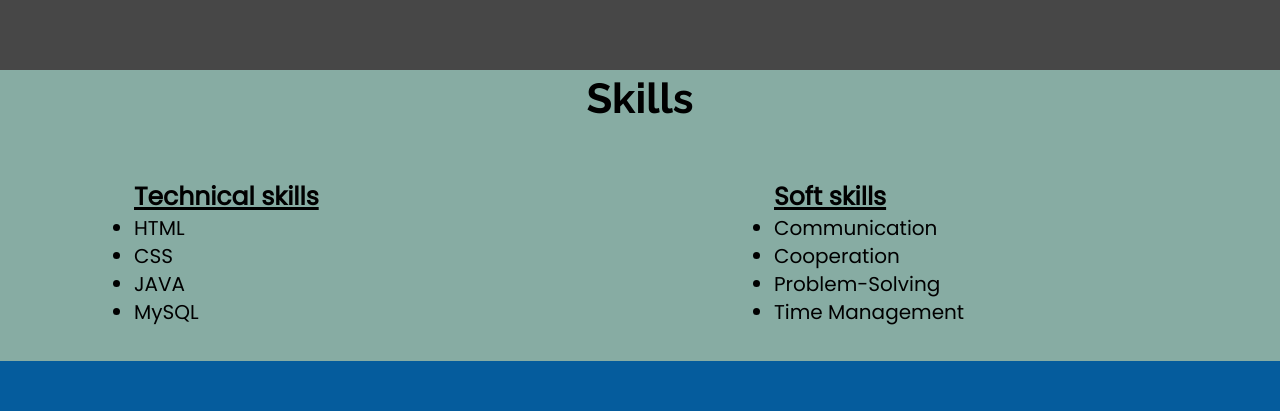
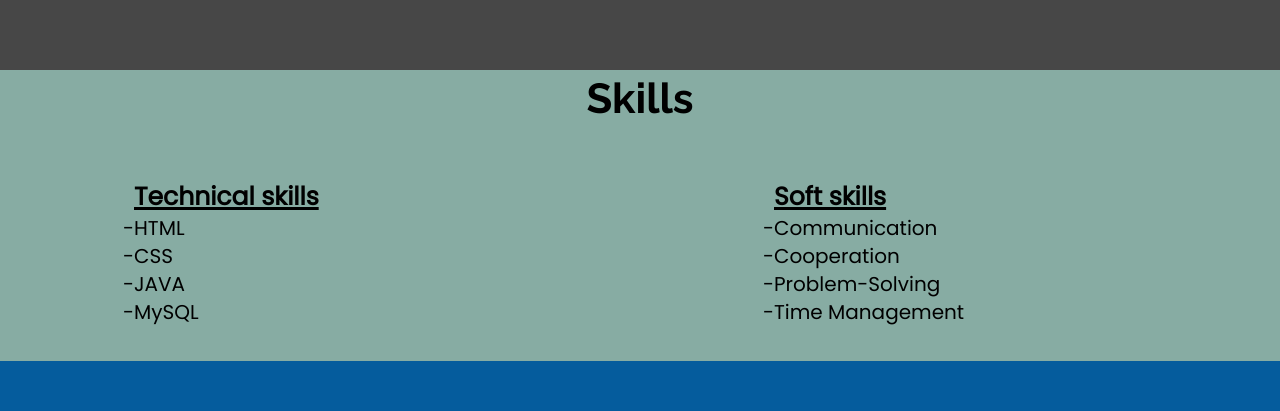
Before and after one commit to nedmac99/freeCodeCamp, a plain HTML site: page HTML/Portfolio Page/index.html in a window 1280 px wide. Shown: the part 730-1141 px from the top of the page. Drawn offline with Linux system fonts and the light colour scheme.

Commit message:
making skills list have a hyphen

```diff
--- a/HTML/Portfolio Page/styles.css
+++ b/HTML/Portfolio Page/styles.css
@@ -184,6 +184,7 @@ body{
       justify-content: center;
       background-color: #87aca3;
       padding-bottom: 2%;
+      list-style-type: "-";
     }
 
     .skill-head{
@@ -196,6 +197,7 @@ body{
     .skill-head, .list{
       padding-left: 20%;
       align-items: center;
+      list-style-type: "-";
     }
 
     .list{
```
